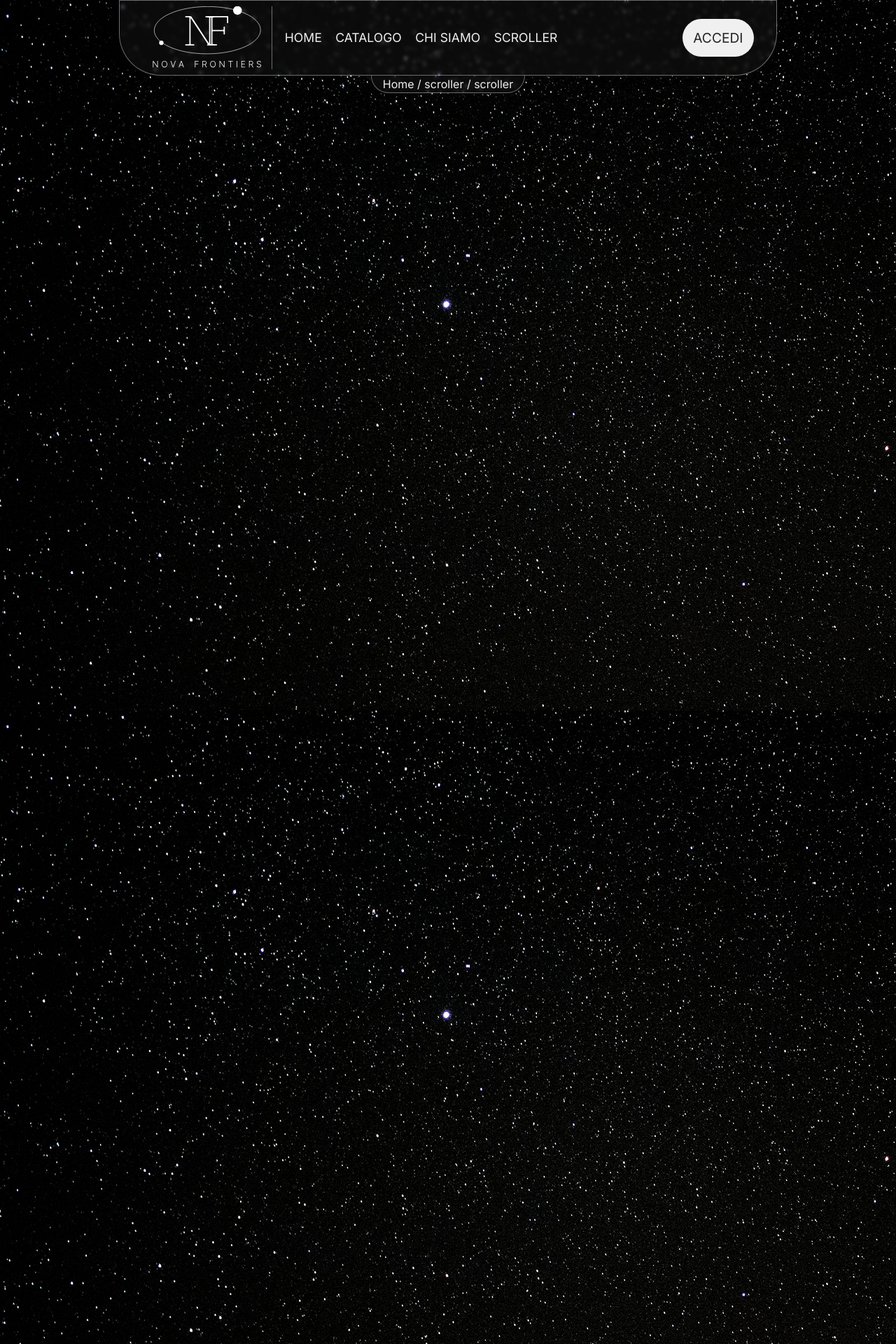
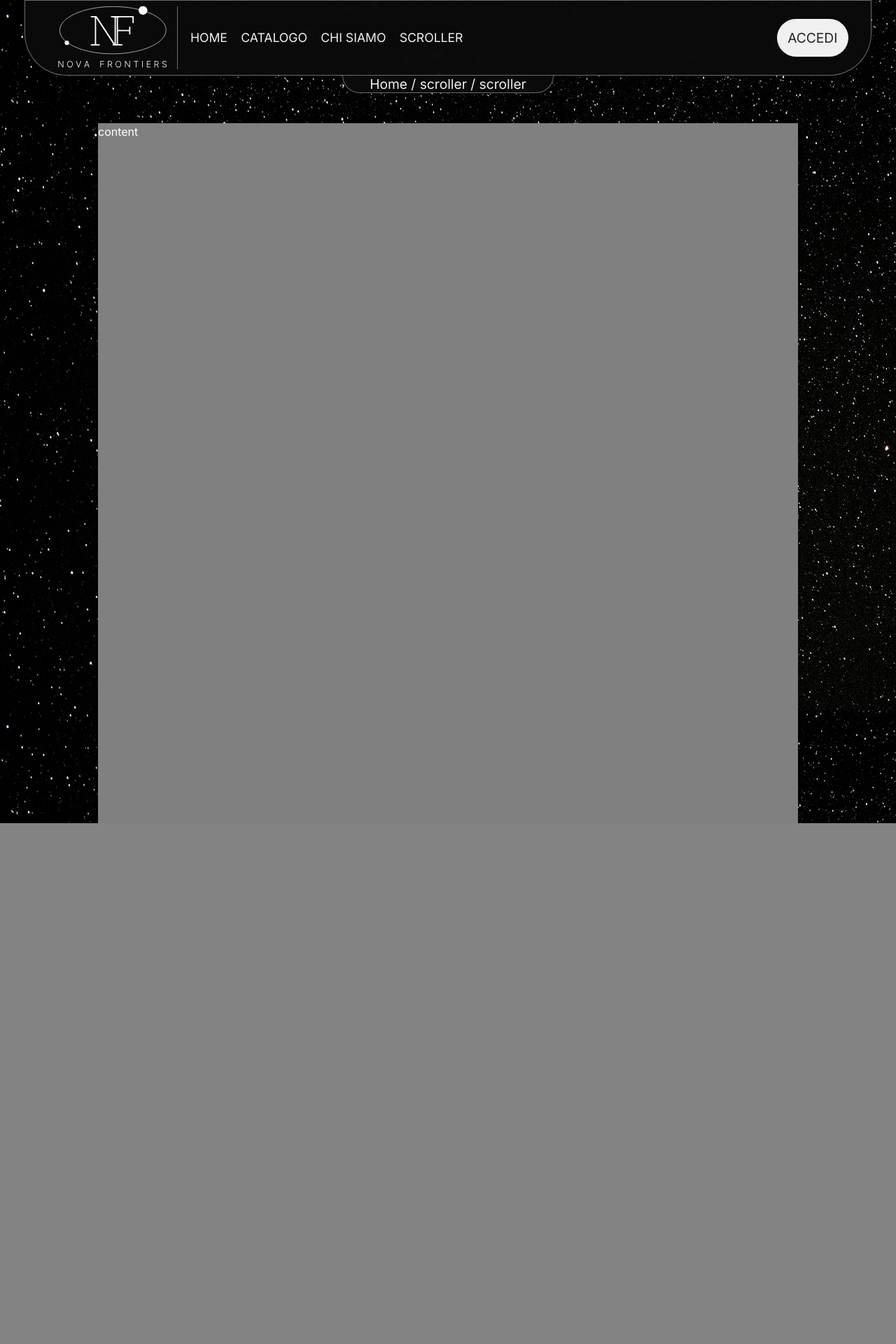
Before and after one commit to Chris-Libra-Unipd/ProgettoTecWeb, a PHP site: page / in a window 1280 px wide. Shown: the top 1920 px of the page at 70% size. After the commit the page ends 1176 px from the top, so only its background shows below. Run offline with PHP 8.4, Linux system fonts and the light colour scheme.

Commit message:
aggiornamento dimensioni header e content

```diff
--- a/css/middle_style.css
+++ /dev/null
@@ -1,23 +0,0 @@
-
-
-/*================HEADER====================== */
-/*================HEADER====================== */
-/*================HEADER====================== */
-
-#header-container {
-    width: 85%;
-}
-
-#menu ul {
-    font-size: 1em;
-    margin-left: 1em;
-}
-
-#login-link {
-    font-size: 1em;
-}
-
-#header-container h1 {
-    height: 75px;
-    min-width: 120px;
-}
--- a/css/mini_style.css
+++ b/css/mini_style.css
@@ -1,9 +1,7 @@
 #logo {
     border-right: none;
-}
-
-#header-container {
-    width: 90%;
+    height: 75px;
+    min-width: 120px;
 }
 
 #menu {
@@ -17,15 +15,3 @@
 #button-menu-mobile {
     display: block;
 }
-
-
-
-
-#breadCrumb {
-    color: var(--txt-color-not-pure-white);
-    font-size: 1.2em;
-    border-radius: 0px 0px 60px 60px;
-    border: 0.5px solid var(--border-liquid-glass);
-    border-top: none;
-    padding: 0 1em 0 1em;
-}
--- a/css/style.css
+++ b/css/style.css
@@ -12,7 +12,7 @@
     --txt-color-dark-gray: #242424;
     --txt-error-messages: #DF1818;
     --bgButton-color-not-pure-white: #F0F0F0;
-    --header-bg-color: rgba(26, 26, 26, 0.4);
+    --header-bg-color: rgba(12, 12, 12, 0.9);
     --border-liquid-glass: rgba(255, 255, 255, 0.4);
 }
 
@@ -27,6 +27,7 @@ body {
     background-color: var(--bg-color-dark-black);
     background-image: url("../assets/img/sky_backgorund.jpg");
     background-attachment: fixed;
+    padding-top: 11em;
 }
 
 /*================HEADER====================== */
@@ -34,27 +35,31 @@ body {
 /*================HEADER====================== */
 
 header {
+    padding-left: 0.3em;
+    padding-right: 0.3em;
     display: flex;
     flex-wrap: wrap;
     justify-content: center;
-    position: sticky;
+    position: fixed;
     top: 0;
+    right: 0;
+    left: 0;
     z-index: 1000;
     transition: all 0.5s;
 }
 
 .header-no-scroll {
-    padding: 0 1em 1em 1em;
+    padding-top: 0em;
 }
 
 .header-scroll {
-    padding: 0.7em 1em 1em 1em;
+    padding-top: 0.7em;
 }
 
 .header-bg-liquid-glass {
     background: var(--header-bg-color);
     -webkit-backdrop-filter: blur(3px);
-    backdrop-filter: blur(2.5px);
+    backdrop-filter: blur(3.5px);
 }
 
 #header-container {
@@ -63,8 +68,8 @@ header {
     flex-wrap: wrap;
     justify-content: center;
     align-items: center;
-    width: 70%;
-
+    width: 1200px;
+    max-width: 90%;
 
     border: 1px solid var(--border-liquid-glass);
 
@@ -134,7 +139,7 @@ header {
 }
 
 #image-button-menu-mobile {
-    height: 40px;
+    height: 25px;
     transition: all 0.3s;
 }
 
@@ -184,18 +189,32 @@ header {
     display: flex;
     width: 100%;
     justify-content: center;
+    max-width: 65%;
 }
 
 #breadCrumb {
     color: var(--txt-color-not-pure-white);
-    font-size: 1em;
+    font-size: 1.2em;
     border-radius: 0px 0px 60px 60px;
     border: 0.5px solid var(--border-liquid-glass);
     border-top: none;
-    padding: 0 1em 0 1em;
+    padding: 0 2em 0 2em;
 }
 
 #breadCrumb a {
     color: var(--txt-color-not-pure-white);
     text-decoration: none;
 }
+
+/*================MAIN====================== */
+/*================MAIN====================== */
+/*================MAIN====================== */
+
+#content {
+    width: 1000px;
+    background-color: gray;
+    margin: 0 auto;
+    height: 1000px;
+    color: white;
+    max-width: 90%;
+}
--- a/index.html
+++ b/index.html
@@ -6,13 +6,11 @@
         <meta name="description" content="Prenota il tuo viaggio nello spazio con Nova Frontier. L'avventura della tua vita inizia tra le stelle.">
         <meta name="keywords" content="viaggio, vacanza, spazio, nova frontier, avventura, scoperta">   <!--da pensare ad altre keyword e description-->
 
-
         <link rel="preconnect" href="https://fonts.googleapis.com">
         <link rel="preconnect" href="https://fonts.gstatic.com" crossorigin>
         <link href="https://fonts.googleapis.com/css2?family=Inter:ital,opsz,wght@0,14..32,100..900;1,14..32,100..900&display=swap" rel="stylesheet">
 
         <link rel="stylesheet" href="css/style.css">
-        <link rel="stylesheet" href="css/middle_style.css" media="screen and (max-width: 1050px)">
         <link rel="stylesheet" href="css/mini_style.css" media="screen and (max-width: 800px)">
 
 
@@ -69,6 +67,9 @@
             <div id="breadCrumb-container"><nav id="breadCrumb" class="header-bg-liquid-glass"><span lang="en">Home</span> / <a href="scroller.html">scroller</a> / <a href="scroller.html">scroller</a></nav></div>
         </header>
 
-        <div style="color: white; height: 10000px;"></div>
+        <main id="content">
+            content
+        </main>
+
     </body>
 </html><script src="js/scriptMenu.js"></script>
```
